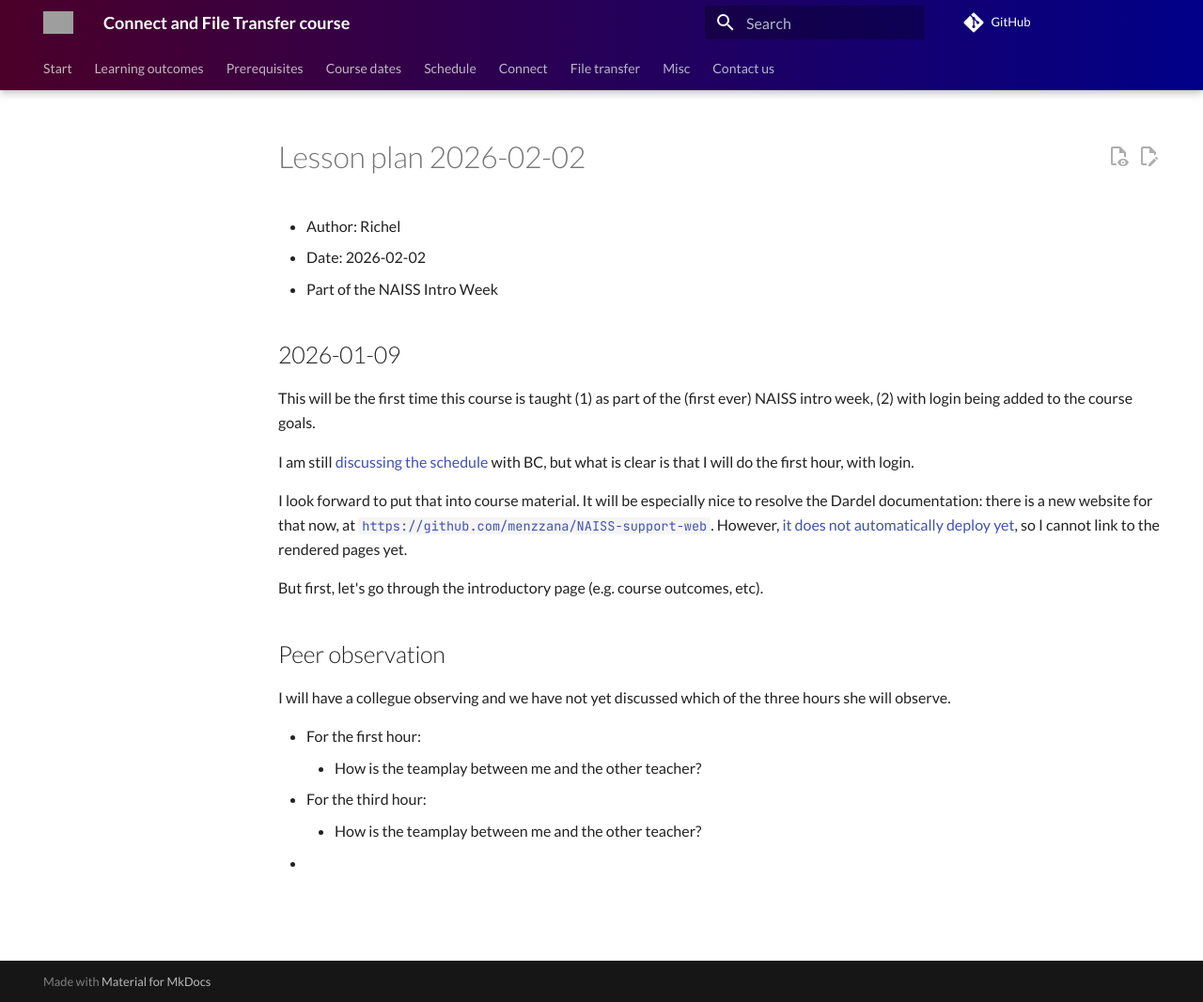
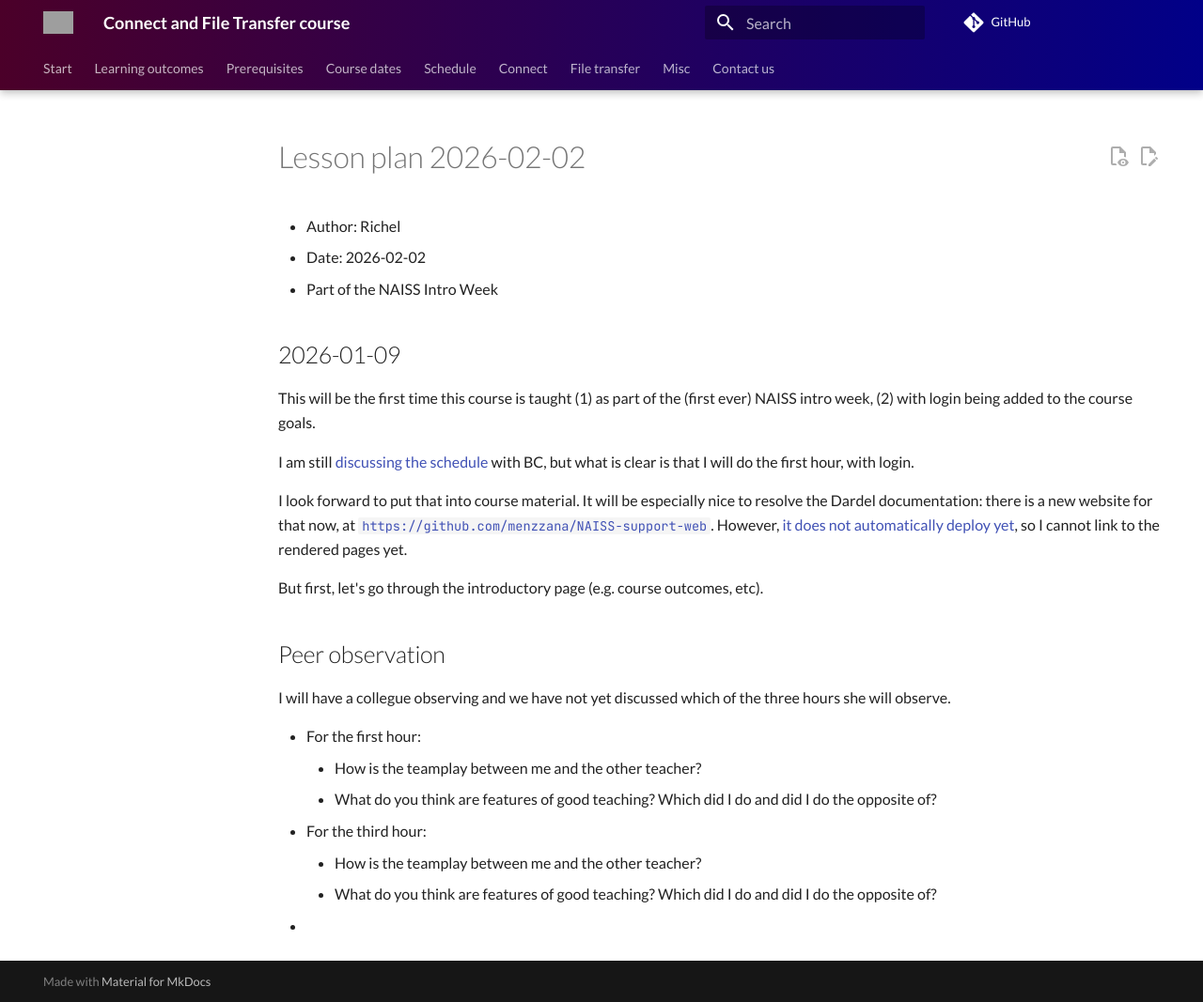
Before and after one commit to UPPMAX/naiss_file_transfer_course, an MkDocs documentation site: the page built from docs/lesson_plans/20260202/README.md, in a window 1280 px wide and 1067 px high. Shown: the whole window at 94% size. Built offline with MkDocs 1.6.1 and Material for MkDocs 9.7.7, drawn with Linux system fonts in a browser that asks for light colours; comment, search, counter and statistics services are not loaded; grey boxes are pictures that could not be loaded.

Commit message:
Add observation question

```diff
--- a/docs/lesson_plans/20260202/README.md
+++ b/docs/lesson_plans/20260202/README.md
@@ -31,8 +31,12 @@ of the three hours she will observe.
 
 - For the first hour:
     - How is the teamplay between me and the other teacher?
+    - What do you think are features of good teaching?
+      Which did I do and did I do the opposite of?
 - For the third hour:
     - How is the teamplay between me and the other teacher?
+    - What do you think are features of good teaching?
+      Which did I do and did I do the opposite of?
 
 
 -
```
